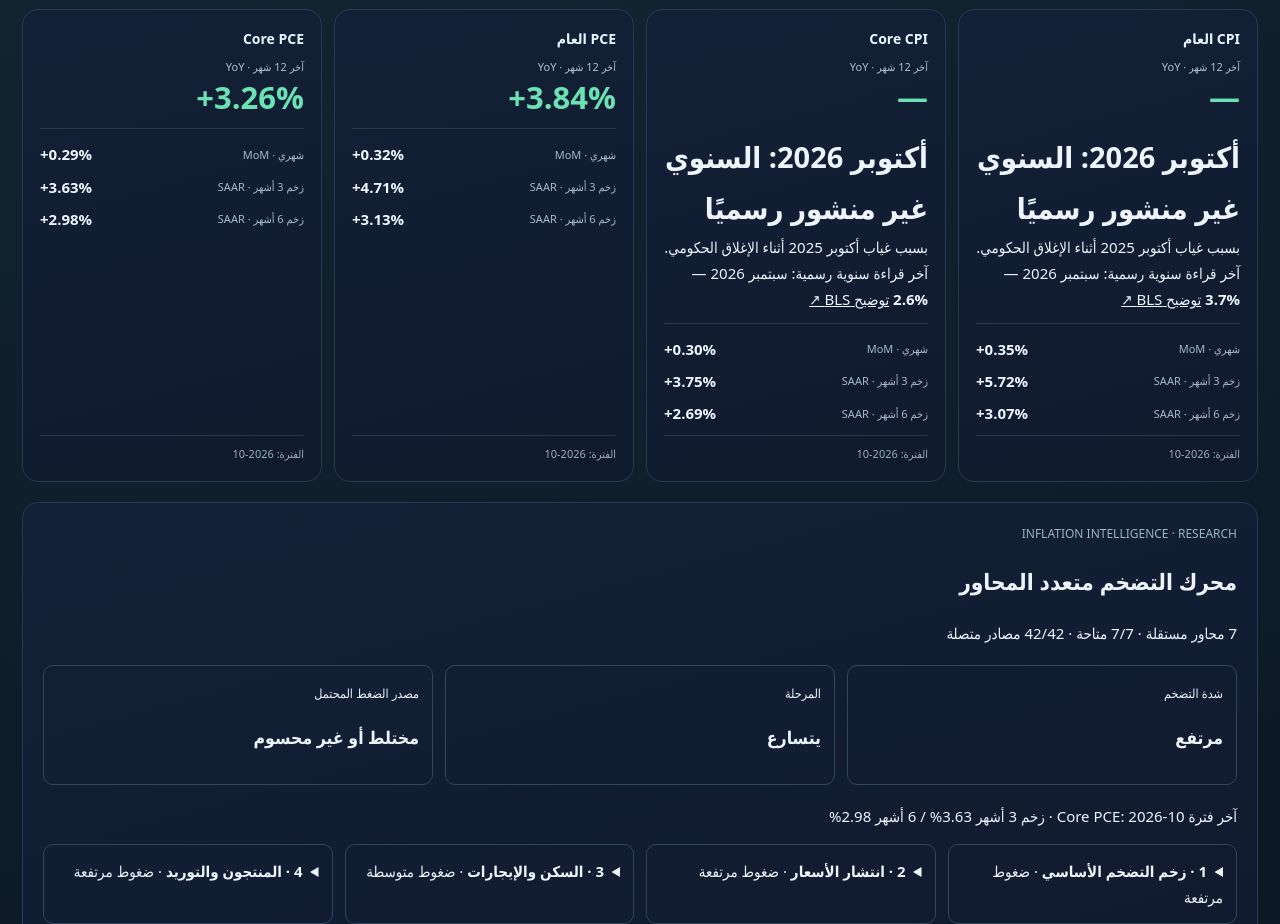
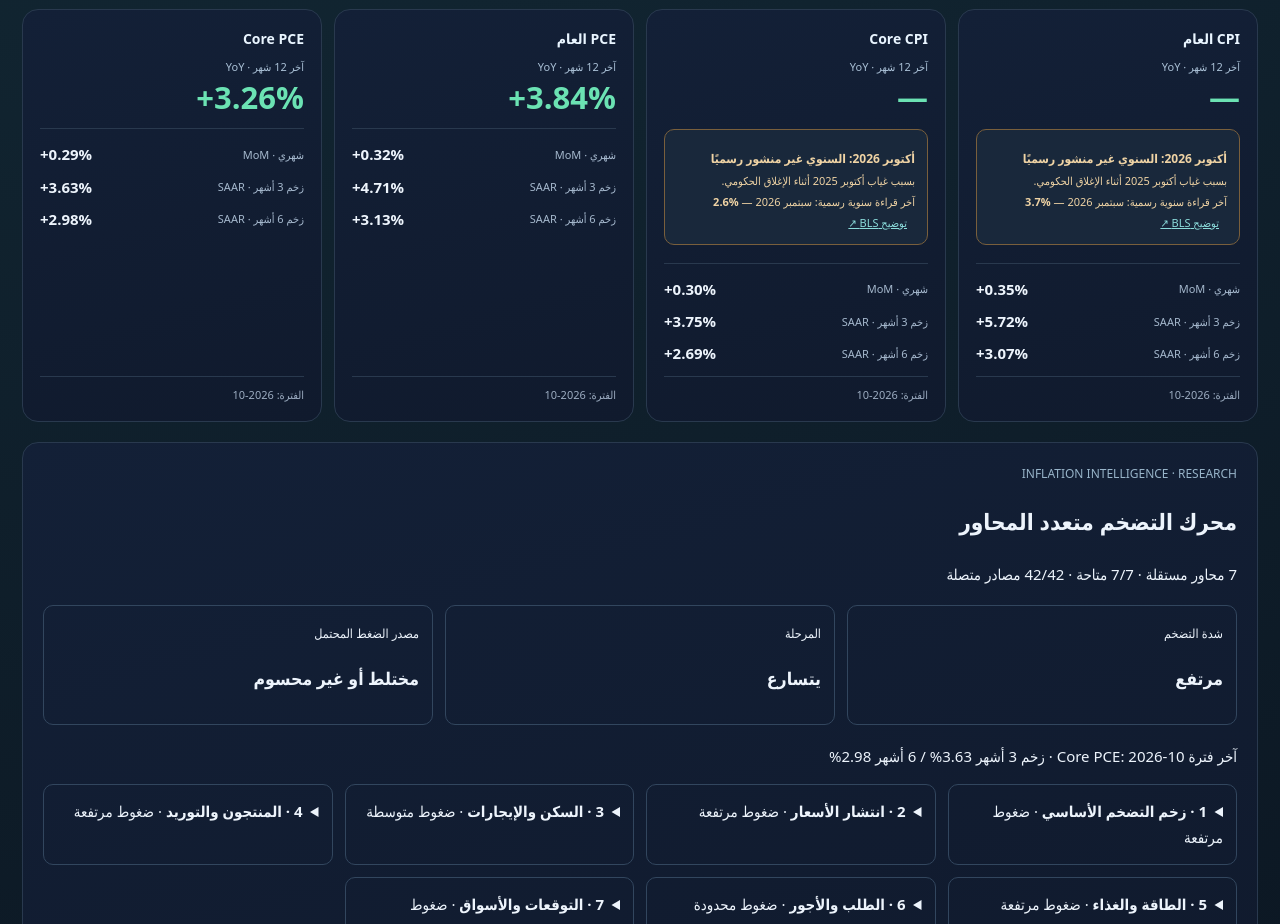
Before and after one commit to yazeedkhazer-cpu/ECONINTEL, a plain HTML site: page inflation.html in a window 1280 px wide. Shown: the part 925-1849 px from the top of the page. Drawn offline with Linux system fonts and the light colour scheme.

Commit message:
Style BLS October CPI annual missing-data explanation

```diff
--- a/assets/inflation.css
+++ b/assets/inflation.css
@@ -18,3 +18,8 @@
 .inflation-rates-note{border:1px solid #3b4d61;border-radius:10px;padding:11px 14px;color:#b9c9d9;background:#101e30;font-size:12px;line-height:1.9;margin:10px 0 0}
 @media(max-width:880px){.inflation-yoy strong{font-size:29px}}
 @media(max-width:570px){.inflation-measures span{font-size:12px}.inflation-measures b{font-size:16px}}
+
+/* Officially missing October 2026 annual CPI comparisons: explain, never guess. */
+.inflation-missing-note{background:#19283b;border:1px solid #795f3c;border-radius:10px;padding:10px 12px;color:#efd3a4;font-size:11px;line-height:1.9;margin:5px 0 8px}
+.inflation-missing-note strong{font-size:12px;display:block}
+.inflation-missing-note a{color:#8bdcdb;display:inline-block;margin-inline-start:8px}
```
